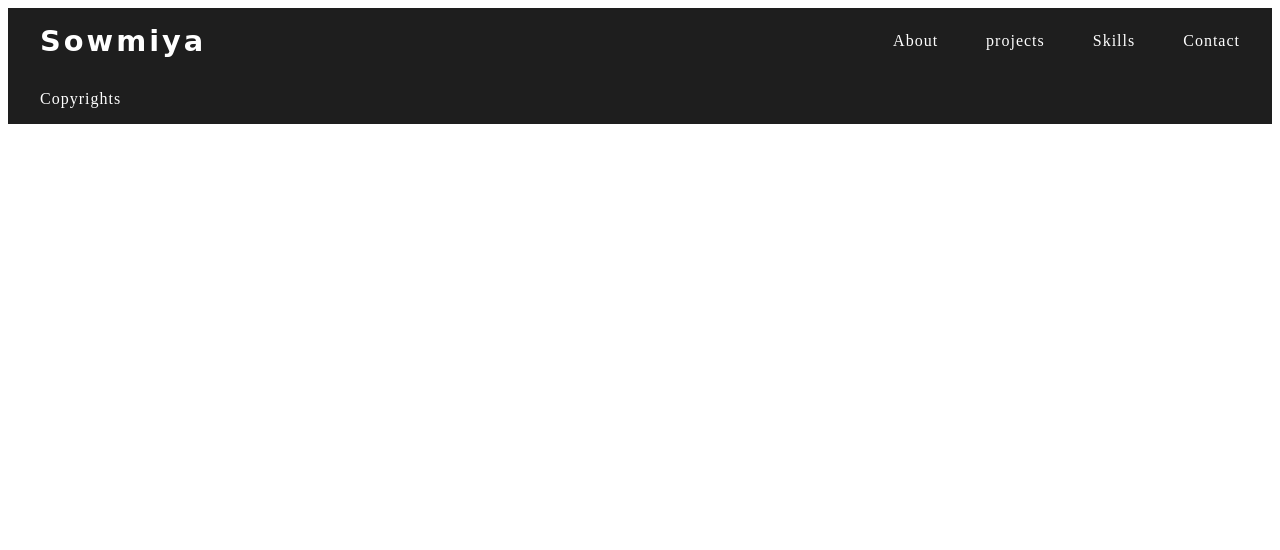
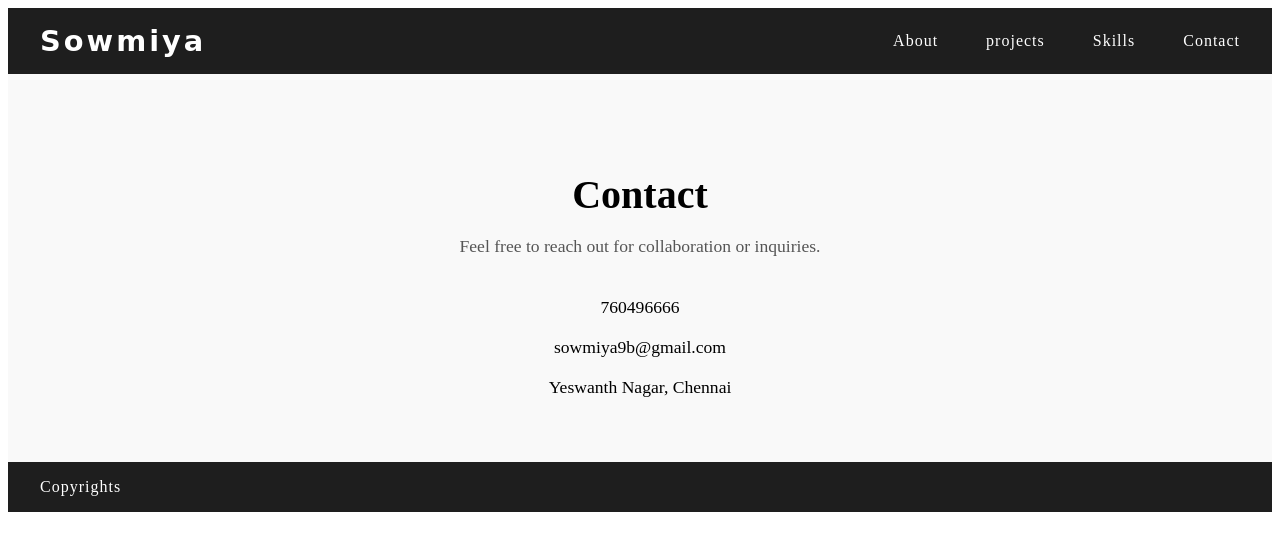
Before and after one commit to sowmiyacodes/portfolio-pda, a React (Create React App) app: page /contact in a window 1280 px wide. Shown: the top 550 px of the page. Built offline with nearby package versions, Linux system fonts and the light colour scheme.

Commit message:
contact added

```diff
--- a/src/App.js
+++ b/src/App.js
@@ -5,6 +5,7 @@ import About from "./about";
 import Project from "./project"
 import Footer from "./footer";
 import Skill from "./skill";
+import Contact from "./contact";
 import { BrowserRouter as Router, Routes, Route, Link } from "react-router-dom";
 
 function App() {
@@ -16,6 +17,7 @@ function App() {
             <Route path="/" element = {<About/>}/>
             <Route path = "/project" element= {<Project/>}/>
             <Route path = "/skill" element= {<Skill/>}/>
+            <Route path = "/contact" element= {<Contact/>}/>
           </Routes>
       </Router>
       <Footer/>
--- /dev/null
+++ b/src/contact.css
@@ -0,0 +1,46 @@
+.contact-section {
+  padding: 4rem 2rem;
+  text-align: center;
+  background-color: #f9f9f9;
+}
+
+.contact-heading {
+  font-size: 2.5rem;
+  color: black;
+  margin-bottom: 1rem;
+}
+
+.contact-text {
+  font-size: 1.1rem;
+  color: #555;
+  margin-bottom: 2.5rem;
+}
+
+.contact-info {
+  display: flex;
+  flex-direction: column;
+  gap: 1.2rem;
+  align-items: center;
+}
+
+.contact-item {
+  display: flex;
+  align-items: center;
+  font-size: 1.1rem;
+  color: black;
+  gap: 0.8rem;
+}
+
+.contact-item a {
+  text-decoration: none;
+  color: black;
+  font-weight: 500;
+}
+
+.contact-item a:hover {
+  text-decoration: underline;
+}
+
+.contact-icon {
+  font-size: 1.4rem;
+}
--- /dev/null
+++ b/src/contact.js
@@ -0,0 +1,28 @@
+import React from "react";
+import "./contact.css"
+function Contact() {
+  return (
+    <section className="contact-section">
+      <h2 className="contact-heading">Contact</h2>
+      <p className="contact-text">
+        Feel free to reach out for collaboration or inquiries.
+      </p>
+      <div className="contact-info">
+        <div className="contact-item">
+
+          <a href="tel:760496666">760496666</a>
+        </div>
+        <div className="contact-item">
+
+          <a href="mailto:sowmiya9b@gmail.com">sowmiya9b@gmail.com</a>
+        </div>
+        <div className="contact-item">
+
+          <span>Yeswanth Nagar, Chennai</span>
+        </div>
+      </div>
+    </section>
+  );
+}
+
+export default Contact;
--- a/src/navbar.js
+++ b/src/navbar.js
@@ -11,7 +11,7 @@ export default function navbar()
                     <li><Link to="/" className="hover:text-yellow-400">About</Link></li>
                     <li><Link to="/project" className="hover:text-yellow-400">projects</Link></li>
                     <li><Link to="/skill" className="hover:text-yellow-400">Skills</Link></li>
-                    <li><Link to="/contacts" className="hover:text-yellow-400">Contact</Link></li>
+                    <li><Link to="/contact" className="hover:text-yellow-400">Contact</Link></li>
             </ul>
             </nav>
         </div>
--- a/src/skill.css
+++ b/src/skill.css
@@ -1,6 +1,5 @@
 .skills-section {
   padding: 4rem 2rem;
-
   text-align: center;
 }
 
@@ -12,7 +11,7 @@
 
 .skills-container {
   display: grid;
-  grid-template-columns: repeat(auto-fit, minmax(250px, 1fr));
+  grid-template-columns: repeat(3, 1fr); /* 3 boxes per row */
   gap: 2rem;
   justify-content: center;
 }
@@ -24,7 +23,7 @@
   box-shadow: 0px 4px 10px rgba(0,0,0,0.1);
   transition: transform 0.2s ease-in-out, box-shadow 0.2s ease-in-out;
   text-align: left;
-  border-left: 6px solid #0077ff; /* same accent as projects */
+  border-left: 6px solid black;
 }
 
 .skill-card:hover {
@@ -34,7 +33,7 @@
 
 .skill-card h3 {
   font-size: 1.4rem;
-  color: blackf;
+  color: #000;
   margin-bottom: 1rem;
 }
 
@@ -47,3 +46,16 @@
   font-size: 1rem;
   color: #444;
 }
+
+/* Make it responsive */
+@media (max-width: 992px) {
+  .skills-container {
+    grid-template-columns: repeat(2, 1fr); /* 2 per row on tablets */
+  }
+}
+
+@media (max-width: 600px) {
+  .skills-container {
+    grid-template-columns: 1fr; /* 1 per row on mobile */
+  }
+}
--- a/src/skill.js
+++ b/src/skill.js
@@ -1,9 +1,30 @@
 import React from "react";
+import "./skill.css";
 export default function skill()
 {
+  return(
     <section class="skills-section">
   <h2 class="skills-heading">Skills</h2>
   <div class="skills-container">
+
+
+
+     <div class="skill-card">
+      <h3>Education </h3>
+      <dl class="education-list">
+
+    <dt>MIT, Chennai</dt>
+    <dd>B.Tech Information Technology</dd>
+    <dd>CGPA:9.93</dd>
+    <dd>2024 - Present</dd>
+
+    <dt>AMPS, Chennai</dt>
+    <dd>Class 12</dd>
+    <dd>Marks: 490/500</dd>
+    <dd>2023 - 2024</dd>
+
+  </dl>
+    </div>
     <div class="skill-card">
       <h3>Frontend</h3>
       <ul>
@@ -32,7 +53,30 @@ export default function skill()
 
       </ul>
     </div>
+     <div class="skill-card">
+      <h3>Languages</h3>
+      <ul>
+        <li>Tamil</li>
+
+        <li>English</li>
+
+      </ul>
+    </div>
+
+     <div class="skill-card">
+      <h3>Soft skills</h3>
+      <ul>
+         <li>Leadership</li>
+    <li>Teamwork</li>
+    <li>Time Management</li>
+    <li>Critical Thinking</li>
+    <li>Effective Communication</li>
+
+      </ul>
+    </div>
+
+
   </div>
 </section>
-
+  )
 }
```
